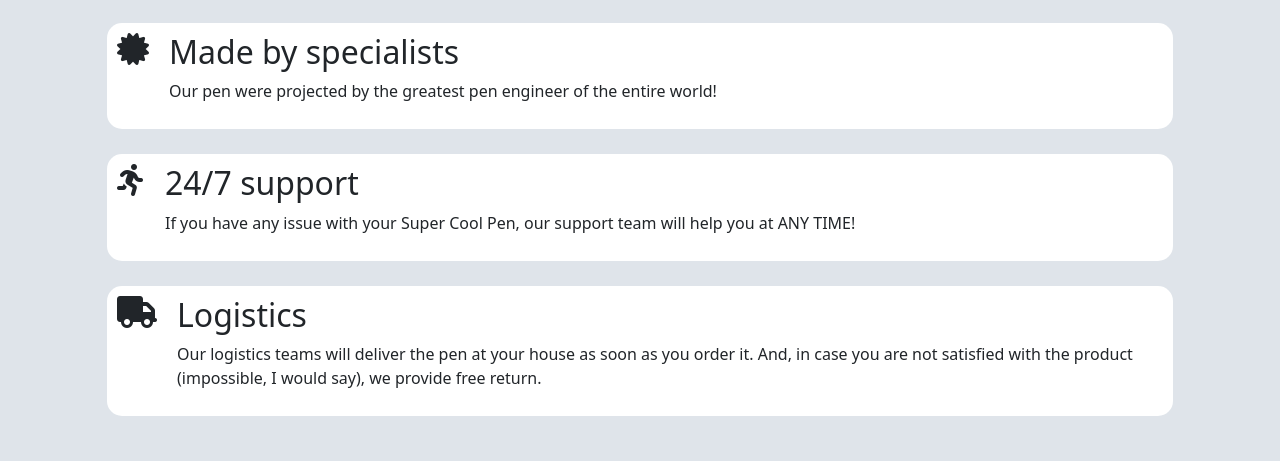
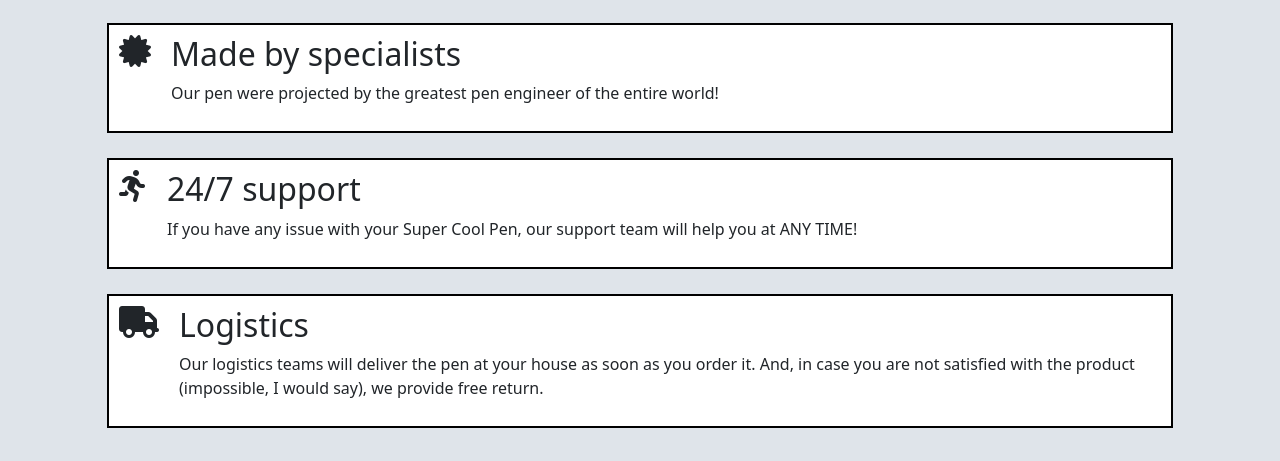
Before and after one commit to gabsschrodinger/product-landing-page, a plain HTML site: page index.html in a window 1280 px wide. Shown: the part 950-1411 px from the top of the page. Drawn offline with nearby package versions, Linux system fonts and the light colour scheme.

Commit message:
Updating features borders

```diff
--- a/index.html
+++ b/index.html
@@ -24,7 +24,7 @@
             background-color: #fff;
             margin: 25px;
             padding: 10px;
-            border-radius: 15px;
+            border: #000 solid 2px;
         }
 
         footer {
```
